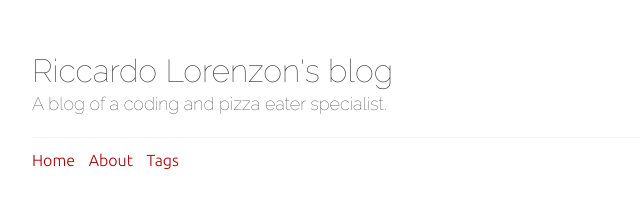
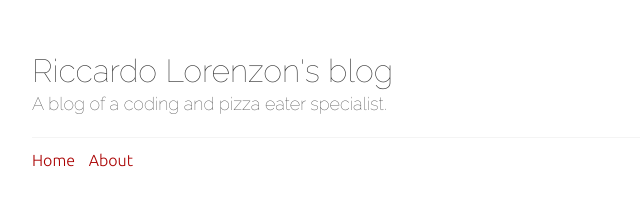
Before and after one commit to riccardolorenzon/riccardolorenzon.github.io, a plain HTML site: page about/index.html in a window 1280 px wide. Shown: the top 211 px of the page, 228-868 px from the left. Drawn offline with nearby package versions, Linux system fonts and the light colour scheme.

Commit message:
Remove tags.

```diff
--- a/about/index.html
+++ b/about/index.html
@@ -44,10 +44,6 @@ For more info check my profile."/>
 				<a href="/about">About</a>
 			</li>
 
-			<li>
-				<a href="/tags">Tags</a>
-			</li>
-
 		</ul>
 	</nav>
 </div>
```
Also changed, not shown: index.html (+0 -4 lines), tags/index.html (+0 -4 lines), 1 other file.
